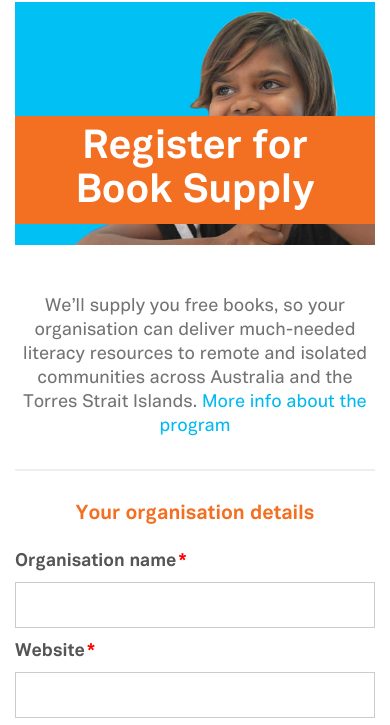
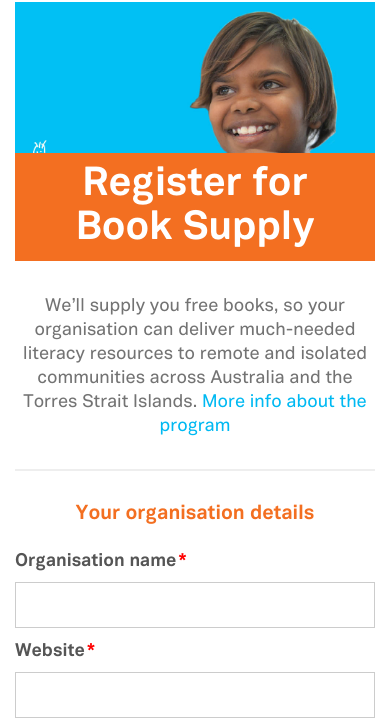
Before and after one commit to pratapjadhavar/ilf-book-forms, a website: page registration.html in a window 390 px wide. Shown: the part 106-831 px from the top of the page. Drawn offline with nearby package versions, Linux system fonts and the light colour scheme; files whose address does not match are found by name.

Commit message:
better responsive rego banner

```diff
--- a/registration.html
+++ b/registration.html
@@ -62,7 +62,7 @@
             <div class="container content-sm">
                 <!-- BANNER & INTRO TEXT -->
                 <div class="banner-img-container">
-                    <div class="banner-img-text">
+                    <div class="banner-img-text banner-img-text-rego">
                         <h1 class="banner-img-header">
                             Register for Book Supply
                         </h1>
--- a/styles/banner.css
+++ b/styles/banner.css
@@ -6,6 +6,11 @@
     height: auto;
     left: 15%;
     top: 20%;
+}
+
+.banner-img-text.banner-img-text-rego {
+    left: 12%;
+    top: 30%;
 }
 
 .banner-img-text h1,
@@ -52,12 +57,20 @@
         left: 0%;
         top: 50%;
     }
+    .banner-img-text.banner-img-text-rego {
+        left: 0%;
+        top: 60%;
+    }
 }
 
 @media (max-width: 500px) {
     .banner-img-text {
         left: 0%;
         top: 40%;
+    }
+    .banner-img-text.banner-img-text-rego {
+        left: 0%;
+        top: 60%;
     }
     .banner-img-container {
         margin-bottom: 50px;
```
